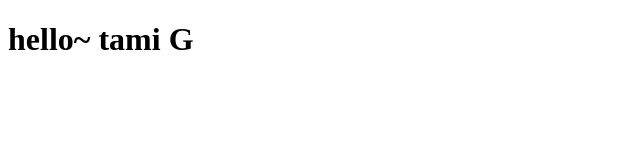
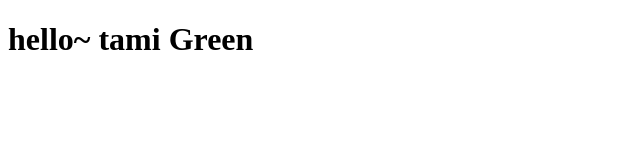
Before and after one commit to tamigreengard/learningGit, a plain HTML site: page index.html in a window 1280 px wide. Shown: the whole page, without its empty margins (0-640 px from the left). Drawn offline with Linux system fonts and the light colour scheme.

Commit message:
from tamar tam

```diff
--- a/index.html
+++ b/index.html
@@ -7,6 +7,6 @@
     <title>Document</title>
 </head>
 <body>
-    <h1>hello~ tami G</h1>
+    <h1>hello~ tami Green</h1>
 </body>
 </html>
```
